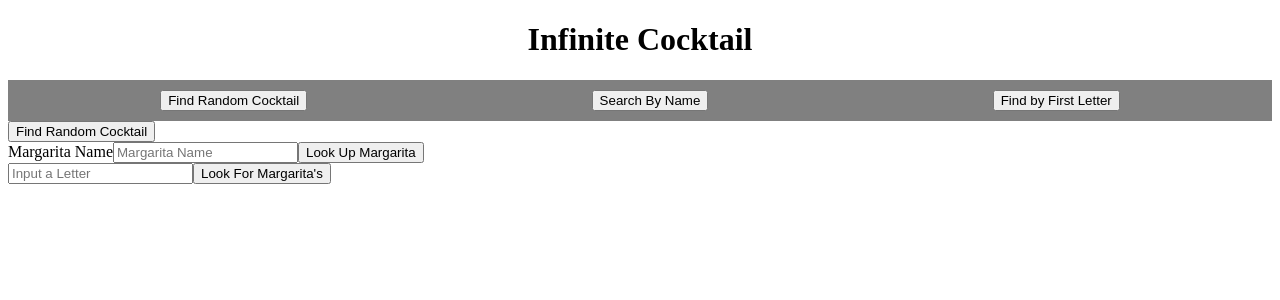
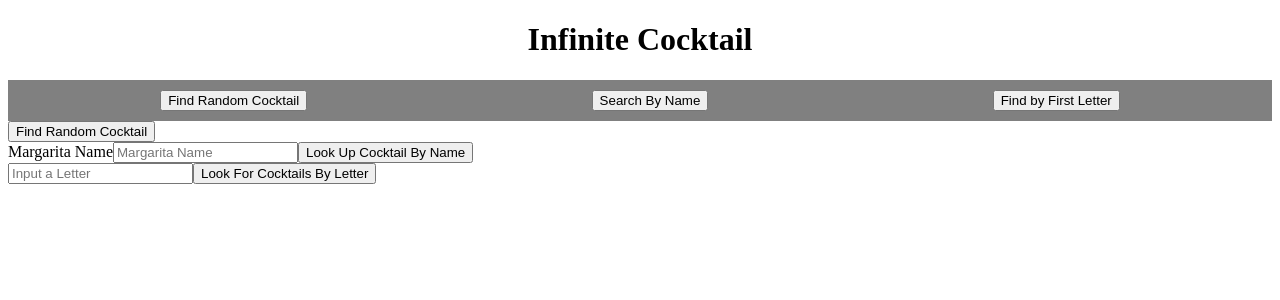
Before and after one commit to ChristianL01/infinite-cocktail, a React (Create React App) app: page / in a window 1280 px wide. Shown: the top 300 px of the page. Built offline with nearby package versions, Linux system fonts and the light colour scheme.

Commit message:
Change button text

```diff
--- a/src/FindByLetter/FindByLetter.js
+++ b/src/FindByLetter/FindByLetter.js
@@ -22,7 +22,7 @@ function FindByLetter(props) {
         <div>
             <form action="">
                 <input type="text" placeholder='Input a Letter' onChange={onChange} value={letter} />
-                <button onClick={handleClick}>Look For Margarita's</button>
+                <button onClick={handleClick}>Look For Cocktails By Letter</button>
             </form>
         </div>
     )
--- a/src/searchByName/SearchByName.js
+++ b/src/searchByName/SearchByName.js
@@ -15,7 +15,7 @@ function SearchByName(props) {
         <div>
             <label htmlFor="">Margarita Name</label>
             <input type="text" placeholder='Margarita Name' />
-            <button type='submit'>Look Up Margarita</button>
+            <button type='submit'>Look Up Cocktail By Name</button>
         </div>
     );
 }
```
